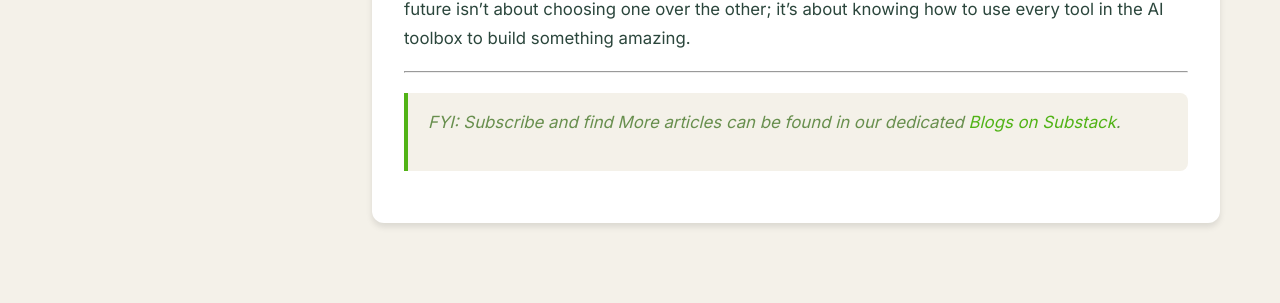
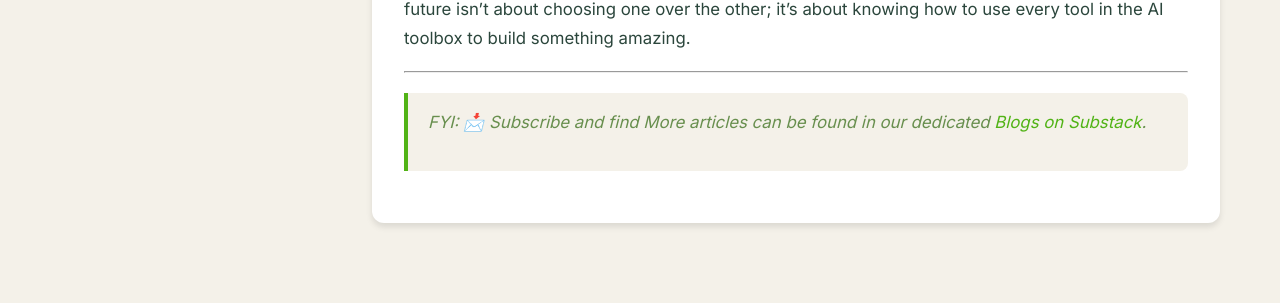
Before and after one commit to casedone/casedone, a Jekyll site: the page built from knowledge-base/_posts/2025-09-06-ai-toolbox-know-predictive-generative-ais.md, in a window 1280 px wide and 900 px high, scrolled down 2739 px. Shown: the part 491-794 px from the top of the window. Built offline with Jekyll 4.4.1, drawn with Linux system fonts in a browser that asks for light colours.

```diff
--- a/knowledge-base/_posts/2025-09-06-ai-toolbox-know-predictive-generative-ais.md
+++ b/knowledge-base/_posts/2025-09-06-ai-toolbox-know-predictive-generative-ais.md
@@ -57,4 +57,4 @@ To fully benefit from AI, you must be aware of both predictive and generative mo
 
 ----
 
-> *FYI*: Subscribe and find More articles can be found in our dedicated [Blogs on Substack](https://casedonebyai.substack.com/).
+> *FYI*: 📩 Subscribe and find More articles can be found in our dedicated [Blogs on Substack](https://casedonebyai.substack.com/).
```
